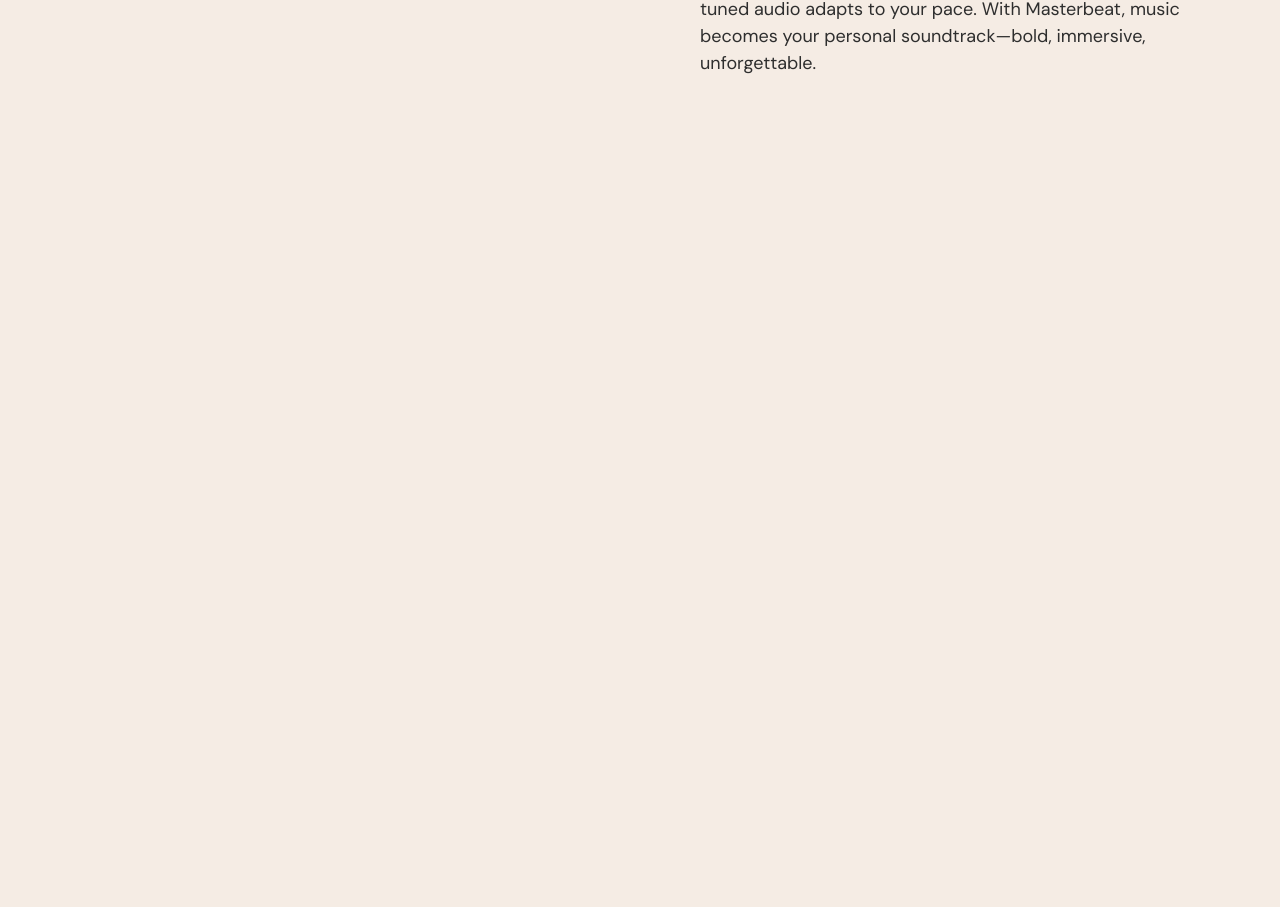
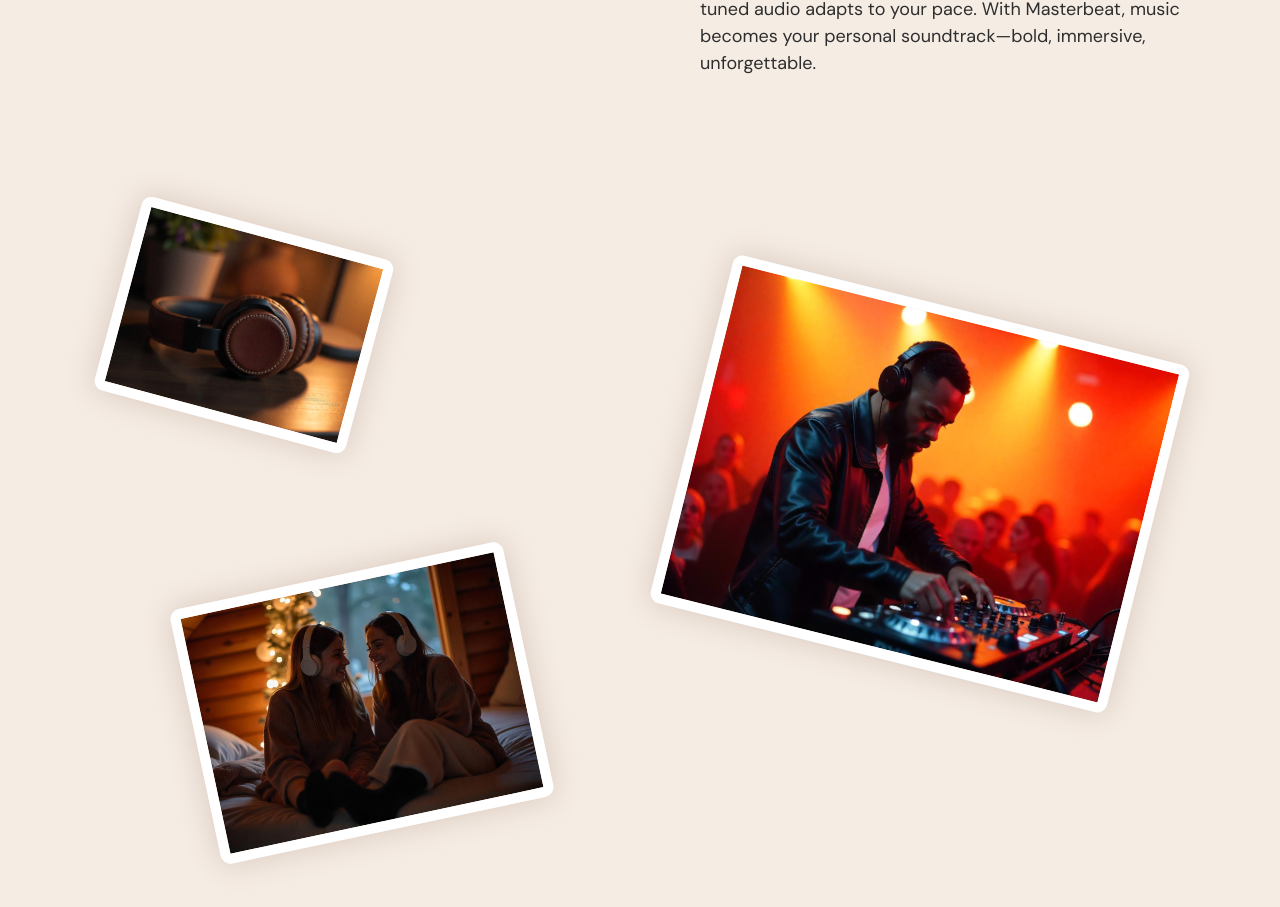
Before and after one commit to Steddyz/react-audira-gsap, a React (Vite) app: page / in a window 1280 px wide. Shown: the part 2298-3205 px from the top of the page. Before the commit the page ends 2427 px from the top, so only its background shows below. Built offline with nearby package versions, Linux system fonts and the light colour scheme.

Commit message:
add CardsSection

```diff
--- a/src/App.tsx
+++ b/src/App.tsx
@@ -1,3 +1,4 @@
+import Cards from "./components/Cards";
 import Header from "./components/Header";
 import Hero from "./components/Hero";
 import MasterbitSection from "./components/MasterbitSection";
@@ -12,6 +13,7 @@ function App() {
             <img />
             <Hero />
             <MasterbitSection />
+            <Cards />
           </div>
         </div>
       </div>
--- /dev/null
+++ b/src/components/Cards.tsx
@@ -0,0 +1,30 @@
+import React from "react";
+
+const Cards = () => {
+  return (
+    <section>
+      <div id="section4">
+        <img
+          src="/images/img1.jpeg"
+          alt="card"
+          srcSet=""
+          className="img1 radius"
+        />
+        <img
+          src="/images/img2.jpeg"
+          alt="card2"
+          srcSet=""
+          className="img2 radius"
+        />
+        <img
+          src="/images/img3.jpeg"
+          alt="card3"
+          srcSet=""
+          className="img3 radius"
+        />
+      </div>
+    </section>
+  );
+};
+
+export default Cards;
```
